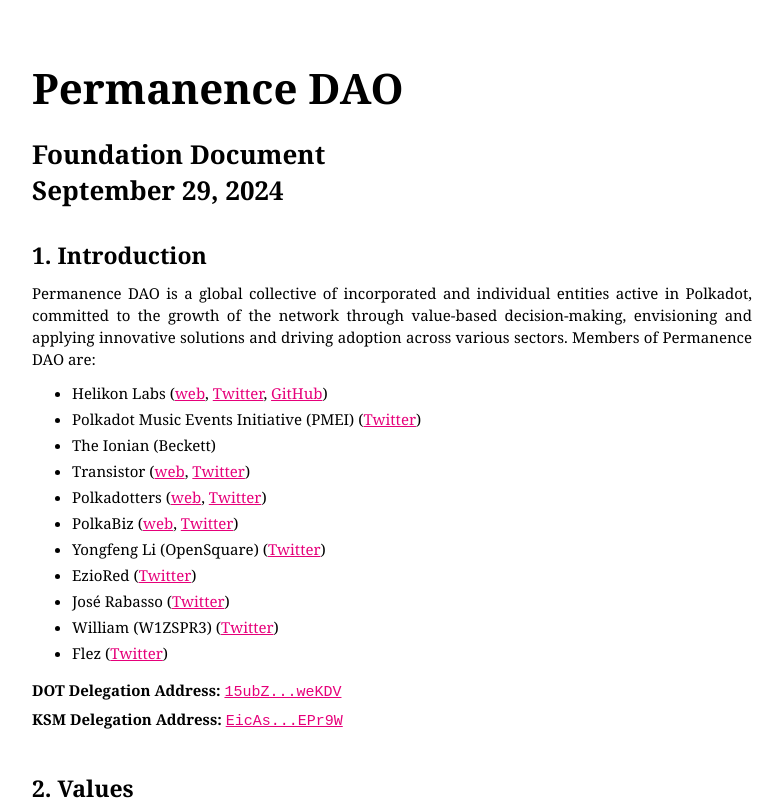
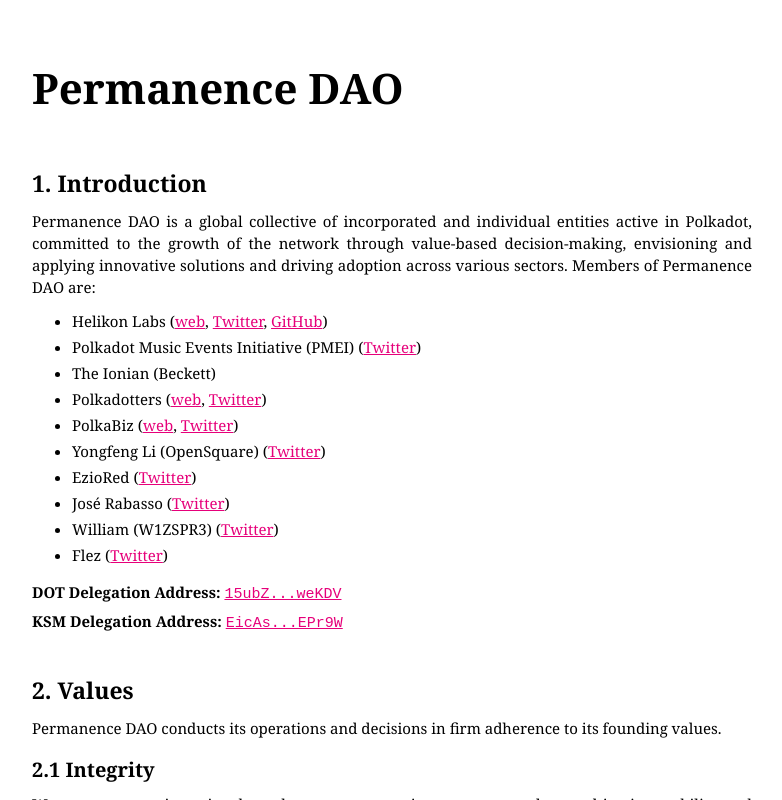
Before and after one commit to permanence-dao/permanence-dao-web, a plain HTML site: page index.html in a window 1280 px wide. Shown: the whole page, without its empty margins (248-1030 px from the left). Drawn offline with Linux system fonts and the light colour scheme.

Commit message:
Member updates.

```diff
--- a/index.html
+++ b/index.html
@@ -11,8 +11,6 @@
         <div class="content-container">
             <div class="content">
                 <div class="header-1">Permanence DAO</div>
-                <div class="header-2">Foundation Document</div>
-                <div class="header-2">September 29, 2024</div>
                 <div class="section" id="introduction">
                     <div class="section-header-1">1. Introduction</div>
                     <div class="section-body">
@@ -21,7 +19,6 @@
                             <li>Helikon Labs (<a href="https://helikon.io" target="_blank">web</a>, <a href="https://twitter.com/helikonlabs" target="_blank">Twitter</a>, <a href="https://github.com/helikon-labs" target="_blank">GitHub</a>)</li>
                             <li>Polkadot Music Events Initiative (PMEI) (<a href="https://twitter.com/artwerknewyork">Twitter</a>)</li>
                             <li>The Ionian (Beckett)</li>
-                            <li>Transistor (<a href="https://transistor.wtf" target="_blank">web</a>, <a href="https://twitter.com/transistor_wtf" target="_blank">Twitter</a>)</li>
                             <li>Polkadotters (<a href="https://polkadotters.com" target="_blank">web</a>, <a href="https://twitter.com/polkadotters1" target="_blank">Twitter</a>)</li>
                             <li>PolkaBiz (<a href="https://polkabiz.eu">web</a>, <a href="https://twitter.com/PolkaBiz">Twitter</a>)</li>
                             <li>Yongfeng Li (OpenSquare) (<a href="https://twitter.com/wliyongfeng" target="_blank">Twitter</a>)</li>
@@ -74,8 +71,6 @@
                         <div class="section-header-2">3.b Organizational Members</div>
                         <div class="section-header-3">The Ionian</div>
                         <strong>Beckett</strong> is a postdoctoral researcher in chemistry based in the UK. He has been a Polkadot investor and supporter since 2021. Beckett has been following the governance decisions on Polkadot with great interest and believes an outsider's perspective could benefit the decision-making processes to represent the average user.
-                        <div class="section-header-3">Transistor, New York</div>
-                        Transistor is a blockchain research and development firm focused on Polkadot adoption in the United States founded by <strong>Peter Mauric</strong> and <strong>Yoon Kim</strong>. Peter Mauric was Head of Public Affairs at Parity Technologies and a Senior Advisor at the Web3 Foundation from 2018 through Polkadot's launch. Before joining Parity Technologies, Peter was a principal at a highly-regarded public and corporate affairs consulting firm in the United States. Yoon Kim is a Polkadot ICO investor who worked at the highest levels of Wall Street tech banking and hedge funds throughout the Web 2.0 era, including Morgan Stanley, Ziff Brothers Investments, Tremblant Capital, and Citadel Group. Yoon has a B.A. in Philosophy and Economics from University of California, Berkeley, and an M.B.A. from Stanford University.
                         <div class="section-header-3">Polkadotters</div>
                         Polkadotters are a Polkadot-native community, content creators, and proud infrastructure providers that have been part of the Polkadot family since 2020. They currently produce the weekly Polkadot Roundup for Polkadot's main Twitter account, actively participate in governance, and educate the community through monthly Governance News. They were also members of the 1st cohort of Decentralized Voices and continue to provide high-quality infrastructure for Polkadot and its ecosystem of parachains. Polkadotters are ambassadors and passionate promoters of the Polkadot ecosystem within the wider crypto community. They are members of several DAOs, including IBP (which provides public good infrastructure), United Bloc, and Permanence DAO.
                         <div class="section-header-3">PolkaBiz</div>
```
